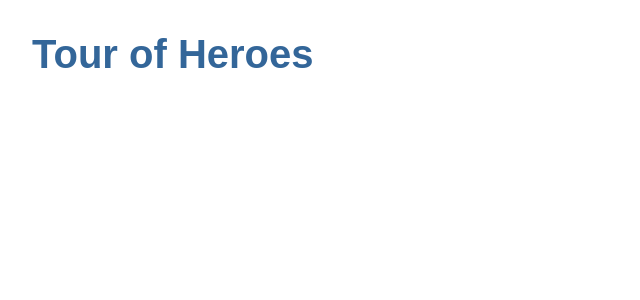
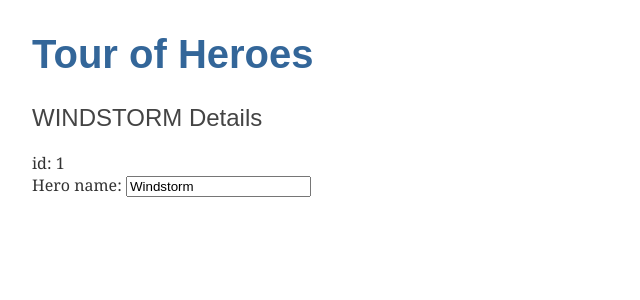
Before and after one commit to DmitrySemikin/ds-gcp-experiments, an Angular app in the folder 04_angular_tour_of_heroes/angular-tour-of-heroes/: page / in a window 1280 px wide. Shown: the top 300 px of the page, without its empty margins (0-640 px from the left). Built offline with nearby package versions, Linux system fonts and the light colour scheme.

Commit message:
04: Step 02: add hero displayer/editor

```diff
--- a/04_angular_tour_of_heroes/angular-tour-of-heroes/src/app/app.component.html
+++ b/04_angular_tour_of_heroes/angular-tour-of-heroes/src/app/app.component.html
@@ -1 +1,2 @@
 <h1>{{title}}</h1>
+<app-heroes></app-heroes>
--- /dev/null
+++ b/04_angular_tour_of_heroes/angular-tour-of-heroes/src/app/hero.ts
@@ -0,0 +1,4 @@
+export interface Hero {
+  id: number;
+  name: string;
+}
--- /dev/null
+++ b/04_angular_tour_of_heroes/angular-tour-of-heroes/src/app/heroes/heroes.component.html
@@ -0,0 +1,6 @@
+<h2>{{hero.name | uppercase}} Details</h2>
+<div><span>id: </span>{{hero.id}}</div>
+<div>
+  <label for="name">Hero name: </label>
+  <input id="name" [(ngModel)]="hero.name" placeholder="name">
+</div>
--- /dev/null
+++ b/04_angular_tour_of_heroes/angular-tour-of-heroes/src/app/heroes/heroes.component.ts
@@ -0,0 +1,14 @@
+import { Component } from '@angular/core';
+import { Hero } from "../hero";
+
+@Component({
+  selector: 'app-heroes',
+  templateUrl: './heroes.component.html',
+  styleUrls: ['./heroes.component.css']
+})
+export class HeroesComponent {
+  hero : Hero = {
+    id: 1,
+    name: 'Windstorm'
+  };
+}
```
Also changed, not shown: 04_angular_tour_of_heroes/angular-tour-of-heroes/src/app/app.module.ts (+6 -2 lines), 04_angular_tour_of_heroes/angular-tour-of-heroes/src/app/heroes/heroes.component.css (added), 1 other file (tests, documents, lock files or other folders).
